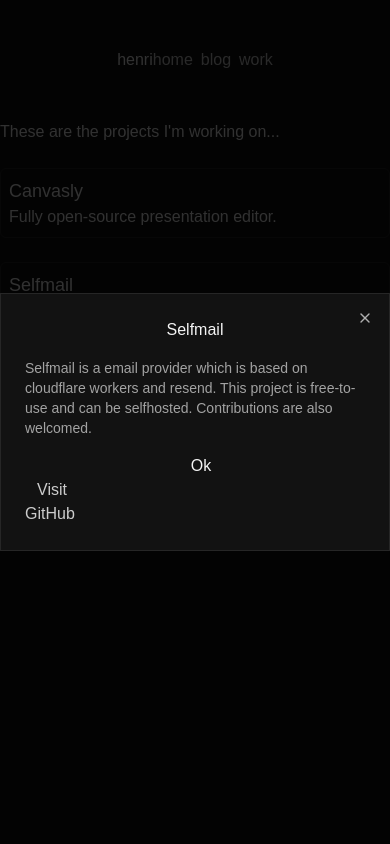
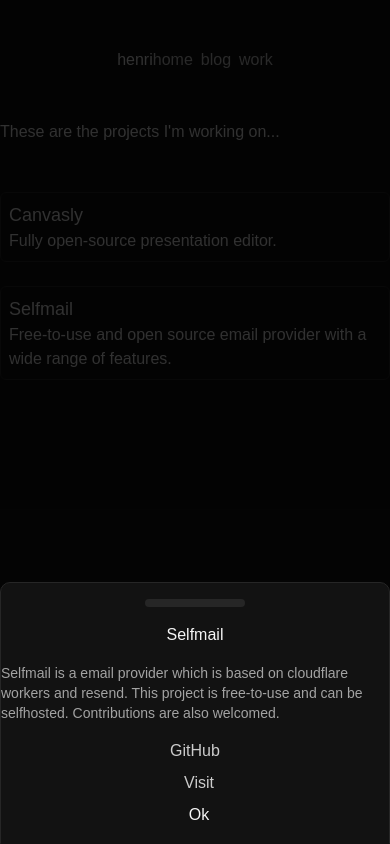
Before and after one commit to i-am-henri/henri, a Next.js app: page /work in a window 390 px wide. Both pictures are taken after a click on the button 195 px from the left and 309 px from the top of the page. Built offline with nearby package versions, Linux system fonts and the light colour scheme; a web font is replaced by a local one.

Commit message:
implemented mobile drawer

```diff
--- a/src/app/work/card.tsx
+++ b/src/app/work/card.tsx
@@ -1,4 +1,5 @@
 import { Dialog, DialogClose, DialogContent, DialogDescription, DialogFooter, DialogHeader, DialogTrigger } from "@/components/ui/dialog"
+import { Drawer, DrawerClose, DrawerContent, DrawerDescription, DrawerFooter, DrawerHeader, DrawerTrigger } from "@/components/ui/drawer"
 import Image from "next/image"
 import Link from "next/link"
 
@@ -22,7 +23,7 @@ export default function WorkCard({
     return (
         <>
             <Dialog>
-                <DialogTrigger className="flex flex-col hover:bg-popover duration-200 rounded-md border p-2 justify-start">
+                <DialogTrigger className="hidden md:flex flex-col hover:bg-popover duration-200 rounded-md border p-2 justify-start">
                     <h3 className="text-lg font-medium">
                         {title}
                     </h3>
@@ -57,6 +58,42 @@ export default function WorkCard({
                     </DialogFooter>
                 </DialogContent>
             </Dialog>
+            <Drawer>
+                <DrawerTrigger className="flex md:hidden flex-col hover:bg-popover duration-200 rounded-md border p-2 justify-start">
+                    <h3 className="text-lg font-medium">
+                        {title}
+                    </h3>
+                    {image && (
+                        <Image src={image} alt={description} />
+                    )}
+                    <p className="text-start">
+                        {description}
+                    </p>
+                </DrawerTrigger>
+                <DrawerContent>
+                    <DrawerHeader>
+                        {title}
+                    </DrawerHeader>
+                    <DrawerDescription>
+                        {content}
+                    </DrawerDescription>
+                    <DrawerFooter className="flex items-center space-x-2">
+                        {github && (
+                            <Link href={github}>
+                                GitHub
+                            </Link>
+                        )}
+                        {link && (
+                            <Link href={link}>
+                                Visit
+                            </Link>
+                        )}
+                        <DrawerClose>
+                            Ok
+                        </DrawerClose>
+                    </DrawerFooter>
+                </DrawerContent>
+            </Drawer>
         </>
     )
 }
```
